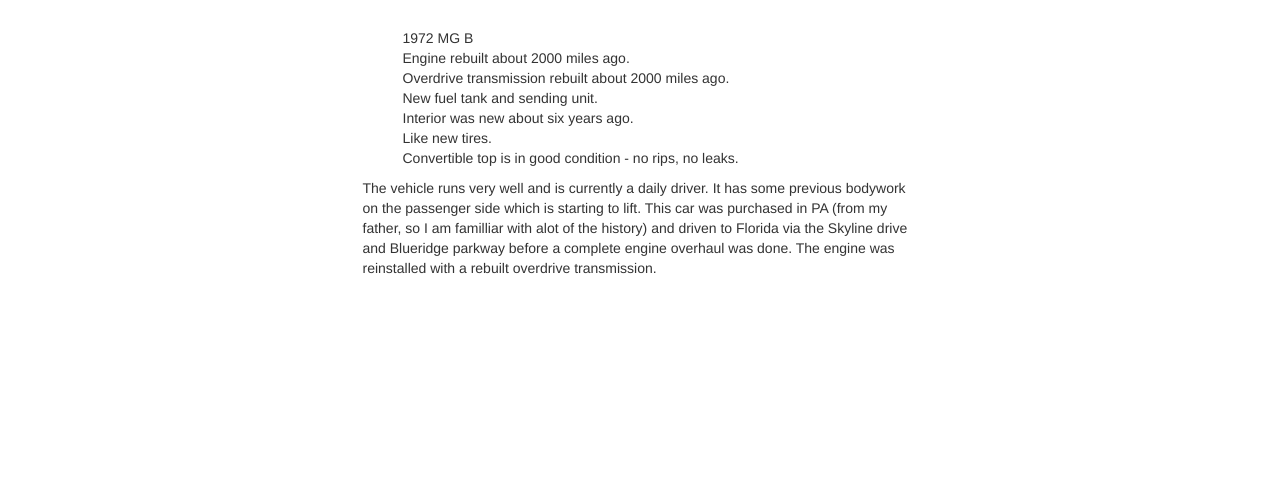
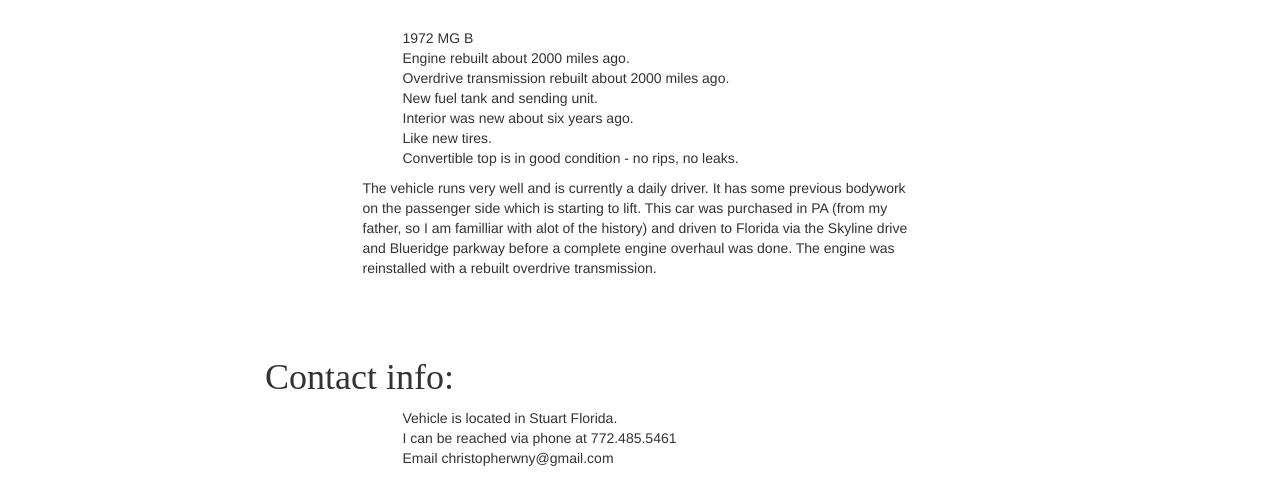
Before and after one commit to christopherwny/1972MGB, a plain HTML site: page index.html in a window 1280 px wide. Shown: the part 1562-2040 px from the top of the page. Before the commit the page ends 1850 px from the top, so only its background shows below. Drawn offline with nearby package versions, Linux system fonts and the light colour scheme.

Commit message:
contact info

```diff
--- a/index.html
+++ b/index.html
@@ -31,7 +31,7 @@
         <li><a href="#">Home</a></li>
 
         <li><a href="#about">About</a></li>
-        <li><a href="#">Contact</a></li>
+        <li><a href="#contact">Contact</a></li>
       </ul>
 
     </div>
@@ -136,6 +136,32 @@
       The vehicle runs very well and is currently a daily driver.
       It has some previous bodywork on the passenger side which is starting to lift.
       This car was purchased in PA (from my father, so I am familliar with alot of the history) and driven to Florida via the Skyline drive and Blueridge parkway before a complete engine overhaul was done. The engine was reinstalled with a rebuilt overdrive transmission.
+      </p>
+      </div>
+  </div>
+
+
+<div class="row" id="info">
+    <div class="col-md-6 col-md-offset-2">
+    <h1>Contact info:</h1>
+    </div>
+    </div>
+  <div class="row">
+      <div class="col-md-6 col-md-offset-3">
+      <div id="contact"></div>
+      <ul style="list-style-type:none">
+      <li>Vehicle is located in Stuart Florida.</li>
+      <li>I can be reached via phone at 772.485.5461</li>
+      <li>Email christopherwny@gmail.com</li>
+      </ul>
+
+
+      </div>
+
+  </div>
+
+
+
 
   </div>  <!-- close the container div -->
 
--- a/styles.css
+++ b/styles.css
@@ -31,3 +31,6 @@
 	padding-left: 45px;
 
 }
+#info{
+	margin-top: 50px;
+}
```
